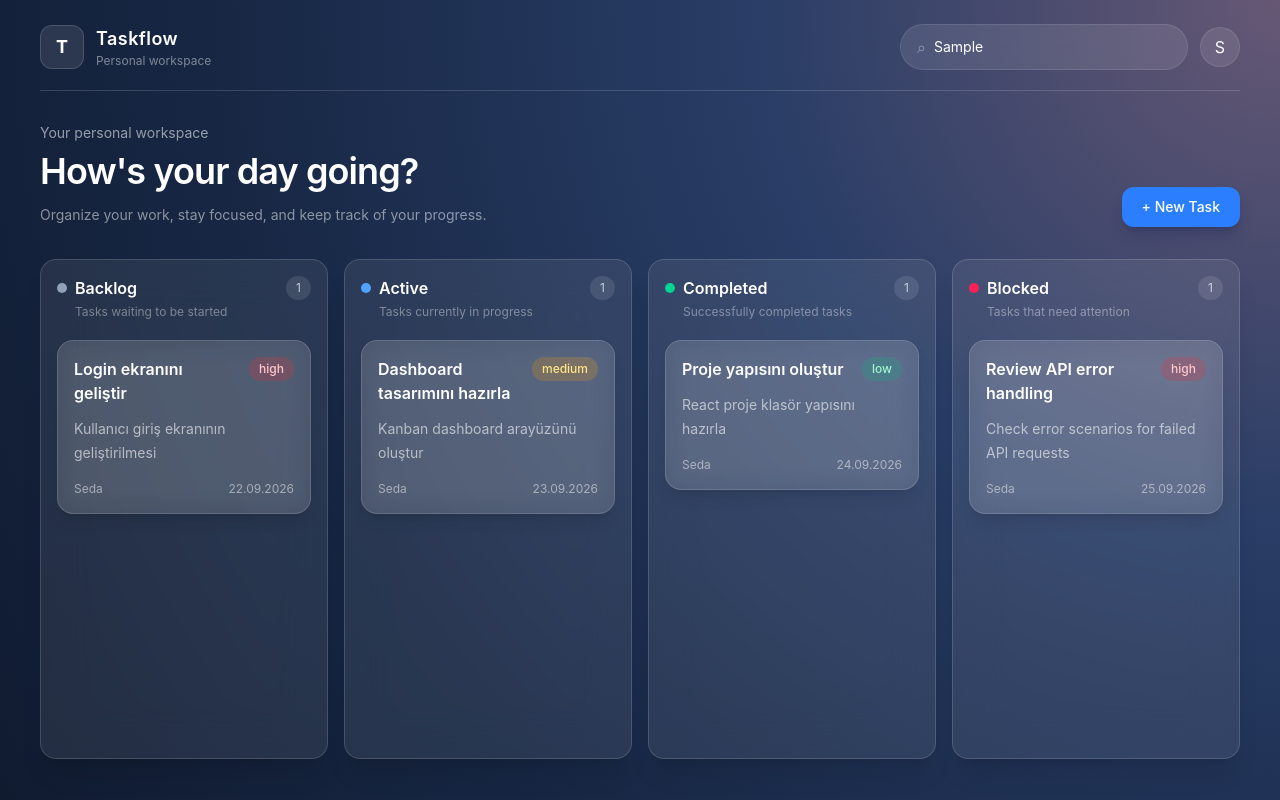
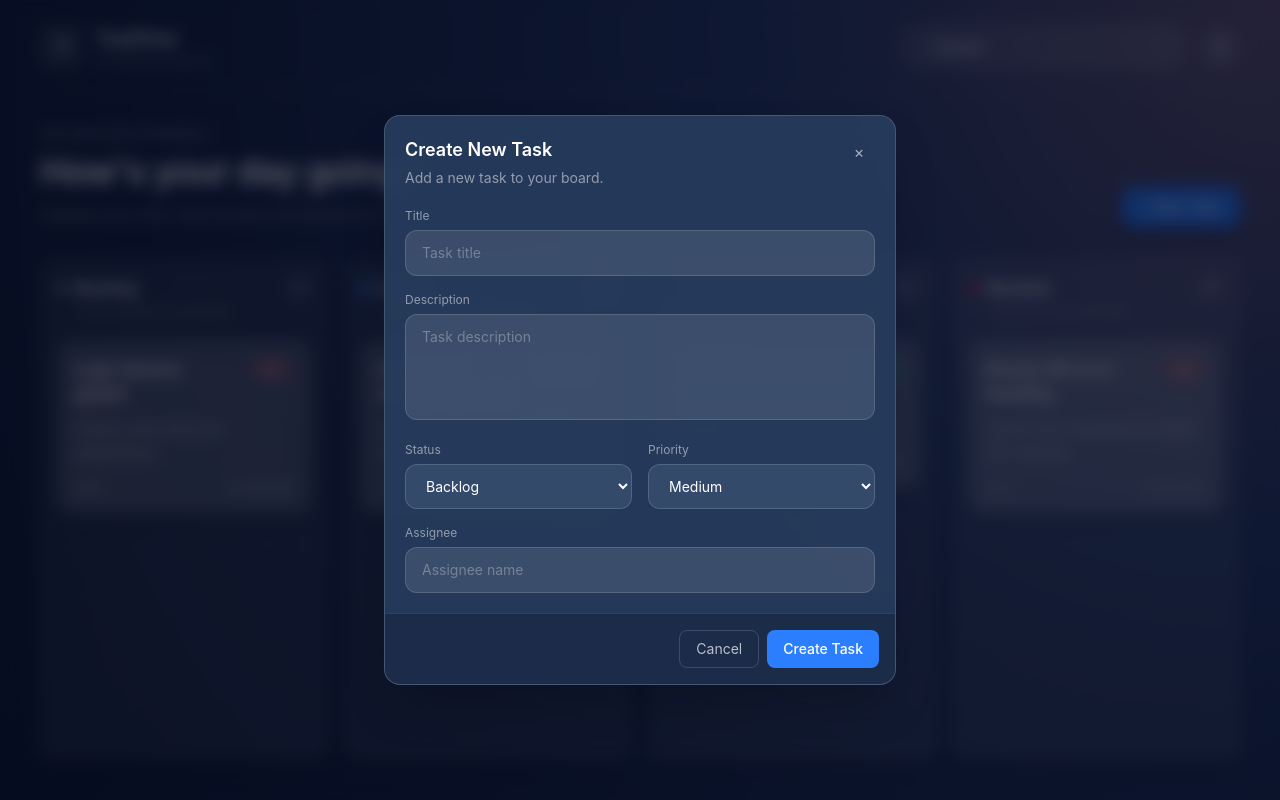
Before and after one commit to sedaahi/taskflow-kanban, a React (Vite) app: page / in a window 1280 px wide. Both pictures are taken after typing "Sample" into the empty fields and a click on the button "+ New Task". Built offline with nearby package versions, Linux system fonts and the light colour scheme.

Commit message:
feat: implement task CRUD and kanban drag and drop

```diff
--- /dev/null
+++ b/src/components/DeleteTaskModal.jsx
@@ -0,0 +1,53 @@
+import TaskModal from "./TaskModal";
+
+const DeleteTaskModal = ({ task, onClose, onConfirm }) => {
+  return (
+    <TaskModal onClose={onClose}>
+      <div className="p-5">
+        <div className="mb-4 flex items-start justify-between gap-4">
+          <div>
+            <h2 className="text-lg font-semibold text-white">
+              Delete Task?
+            </h2>
+
+            <p className="mt-2 text-sm leading-6 text-white/55">
+              Are you sure you want to delete{" "}
+              <span className="font-medium text-white">
+                "{task.title}"
+              </span>
+              ? This action cannot be undone.
+            </p>
+          </div>
+
+          <button
+            type="button"
+            onClick={onClose}
+            className="grid h-8 w-8 place-items-center rounded-lg text-white/60 transition hover:bg-white/10 hover:text-white"
+          >
+            ×
+          </button>
+        </div>
+      </div>
+
+      <div className="flex justify-end gap-2 border-t border-white/10 bg-slate-950/25 p-4">
+        <button
+          type="button"
+          onClick={onClose}
+          className="rounded-lg border border-white/15 px-4 py-2 text-sm text-white/70 transition hover:bg-white/10"
+        >
+          Cancel
+        </button>
+
+        <button
+          type="button"
+          onClick={onConfirm}
+          className="rounded-lg bg-red-500 px-4 py-2 text-sm font-medium text-white transition hover:bg-red-400"
+        >
+          Delete
+        </button>
+      </div>
+    </TaskModal>
+  );
+};
+
+export default DeleteTaskModal;
--- /dev/null
+++ b/src/components/TaskFormModal.jsx
@@ -0,0 +1,166 @@
+import { useState } from "react";
+import TaskModal from "./TaskModal";
+
+const TaskFormModal = ({ task, onClose, onSubmit }) => {
+  const isEditMode = Boolean(task);
+
+  const [formData, setFormData] = useState({
+    title: task?.title || "",
+    description: task?.description || "",
+    status: task?.status || "pending",
+    priority: task?.priority || "medium",
+    assignee: task?.assignee || "",
+  });
+
+  const handleChange = (event) => {
+    const { name, value } = event.target;
+
+    setFormData((prev) => ({
+      ...prev,
+      [name]: value,
+    }));
+  };
+
+  const handleSubmit = (event) => {
+    event.preventDefault();
+
+    if (!formData.title.trim() || !formData.description.trim()) {
+      return;
+    }
+
+    onSubmit(formData);
+  };
+
+  return (
+    <TaskModal onClose={onClose}>
+      <form onSubmit={handleSubmit}>
+        <div className="p-5">
+          <div className="mb-5 flex items-start justify-between">
+            <div>
+              <h2 className="text-lg font-semibold text-white">
+                {isEditMode ? "Edit Task" : "Create New Task"}
+              </h2>
+
+              <p className="mt-1 text-sm text-white/50">
+                {isEditMode
+                  ? "Update the task information."
+                  : "Add a new task to your board."}
+              </p>
+            </div>
+
+            <button
+              type="button"
+              onClick={onClose}
+              className="grid h-8 w-8 place-items-center rounded-lg text-white/60 transition hover:bg-white/10 hover:text-white"
+            >
+              ×
+            </button>
+          </div>
+
+          <div className="space-y-4">
+            <div>
+              <label className="mb-1.5 block text-xs text-white/50">
+                Title
+              </label>
+
+              <input
+                type="text"
+                name="title"
+                value={formData.title}
+                onChange={handleChange}
+                placeholder="Task title"
+                className="w-full rounded-xl border border-white/15 bg-white/10 px-4 py-3 text-sm text-white outline-none transition placeholder:text-white/30 focus:border-blue-400"
+              />
+            </div>
+
+            <div>
+              <label className="mb-1.5 block text-xs text-white/50">
+                Description
+              </label>
+
+              <textarea
+                name="description"
+                value={formData.description}
+                onChange={handleChange}
+                placeholder="Task description"
+                rows="4"
+                className="w-full resize-none rounded-xl border border-white/15 bg-white/10 px-4 py-3 text-sm text-white outline-none transition placeholder:text-white/30 focus:border-blue-400"
+              />
+            </div>
+
+            <div className="grid grid-cols-1 gap-4 sm:grid-cols-2">
+              <div>
+                <label className="mb-1.5 block text-xs text-white/50">
+                  Status
+                </label>
+
+                <select
+                  name="status"
+                  value={formData.status}
+                  onChange={handleChange}
+                  className="w-full rounded-xl border border-white/15 bg-[#344a6b] px-4 py-3 text-sm text-white outline-none focus:border-blue-400"
+                >
+                  <option value="pending">Backlog</option>
+                  <option value="in-progress">Active</option>
+                  <option value="completed">Completed</option>
+                  <option value="blocked">Blocked</option>
+                </select>
+              </div>
+
+              <div>
+                <label className="mb-1.5 block text-xs text-white/50">
+                  Priority
+                </label>
+
+                <select
+                  name="priority"
+                  value={formData.priority}
+                  onChange={handleChange}
+                  className="w-full rounded-xl border border-white/15 bg-[#344a6b] px-4 py-3 text-sm text-white outline-none focus:border-blue-400"
+                >
+                  <option value="low">Low</option>
+                  <option value="medium">Medium</option>
+                  <option value="high">High</option>
+                </select>
+              </div>
+            </div>
+
+            <div>
+              <label className="mb-1.5 block text-xs text-white/50">
+                Assignee
+              </label>
+
+              <input
+                type="text"
+                name="assignee"
+                value={formData.assignee}
+                onChange={handleChange}
+                placeholder="Assignee name"
+                className="w-full rounded-xl border border-white/15 bg-white/10 px-4 py-3 text-sm text-white outline-none transition placeholder:text-white/30 focus:border-blue-400"
+              />
+            </div>
+          </div>
+        </div>
+
+        <div className="flex justify-end gap-2 border-t border-white/10 bg-slate-950/25 p-4">
+          <button
+            type="button"
+            onClick={onClose}
+            className="rounded-lg border border-white/15 px-4 py-2 text-sm text-white/70 transition hover:bg-white/10"
+          >
+            Cancel
+          </button>
+
+          <button
+            type="submit"
+            className="rounded-lg bg-blue-500 px-4 py-2 text-sm font-medium text-white transition hover:bg-blue-400"
+          >
+            {isEditMode ? "Save Changes" : "Create Task"}
+          </button>
+        </div>
+      </form>
+    </TaskModal>
+  );
+};
+
+export default TaskFormModal;
--- a/src/pages/BoardPage.jsx
+++ b/src/pages/BoardPage.jsx
@@ -1,10 +1,58 @@
 import { useState } from "react";
 import KanbanBoard from "../components/KanbanBoard";
 import TaskDetailModal from "../components/TaskDetailModal";
+import { useDispatch } from "react-redux";
+import TaskFormModal from "../components/TaskFormModal";
+import { addTask, updateTask, deleteTask } from "../store/taskSlice";
+import DeleteTaskModal from "../components/DeleteTaskModal";
 
 const BoardPage = () => {
 
+  const dispatch = useDispatch();
+
   const [selectedTask, setSelectedTask] = useState(null);
+  const [editingTask, setEditingTask] = useState(null);
+  const [isCreatingTask, setIsCreatingTask] = useState(false);
+  const [deletingTask, setDeletingTask] = useState(null);
+
+  const handleEdit = () => {
+    setEditingTask(selectedTask);
+    setSelectedTask(null);
+  };
+
+  const handleUpdateTask = (formData) => {
+    dispatch(
+      updateTask({
+        ...editingTask,
+        ...formData,
+      })
+    );
+
+    setEditingTask(null);
+  };
+
+  const handleCreateTask = (formData) => {
+    const newTask = {
+      id: Date.now(),
+      ...formData,
+      createdAt: new Date().toISOString(),
+    };
+
+    dispatch(addTask(newTask));
+
+    setIsCreatingTask(false);
+  };
+
+  const handleDeleteClick = () => {
+    setDeletingTask(selectedTask);
+    setSelectedTask(null);
+  };
+
+  const handleDeleteTask = () => {
+    dispatch(deleteTask(deletingTask.id));
+
+    setDeletingTask(null);
+  };
 
   return (
     <main className="min-h-screen bg-[radial-gradient(circle_at_top_right,_#665875_0%,_#293d66_35%,_#172744_70%,_#101b30_100%)] text-white">
@@ -60,7 +108,11 @@ const BoardPage = () => {
             </p>
           </div>
 
-          <button className="w-fit rounded-xl bg-blue-500 px-5 py-2.5 text-sm font-medium text-white shadow-lg shadow-blue-950/30 transition hover:bg-blue-400">
+          <button
+            type="button"
+            onClick={() => setIsCreatingTask(true)}
+            className="w-fit rounded-xl bg-blue-500 px-5 py-2.5 text-sm font-medium text-white shadow-lg shadow-blue-950/30 transition hover:bg-blue-400"
+          >
             + New Task
           </button>
         </section>
@@ -73,10 +125,34 @@ const BoardPage = () => {
         <TaskDetailModal
           task={selectedTask}
           onClose={() => setSelectedTask(null)}
-          onEdit={() => console.log("Edit", selectedTask)}
-          onDelete={() => console.log("Delete", selectedTask)}
+          onEdit={handleEdit}
+          onDelete={handleDeleteClick}
         />
       )}
+
+      {editingTask && (
+        <TaskFormModal
+          task={editingTask}
+          onClose={() => setEditingTask(null)}
+          onSubmit={handleUpdateTask}
+        />
+      )}
+
+      {isCreatingTask && (
+        <TaskFormModal
+          onClose={() => setIsCreatingTask(false)}
+          onSubmit={handleCreateTask}
+        />
+      )}
+
+      {deletingTask && (
+        <DeleteTaskModal
+          task={deletingTask}
+          onClose={() => setDeletingTask(null)}
+          onConfirm={handleDeleteTask}
+        />
+      )}
+
     </main>
   );
 };
```
